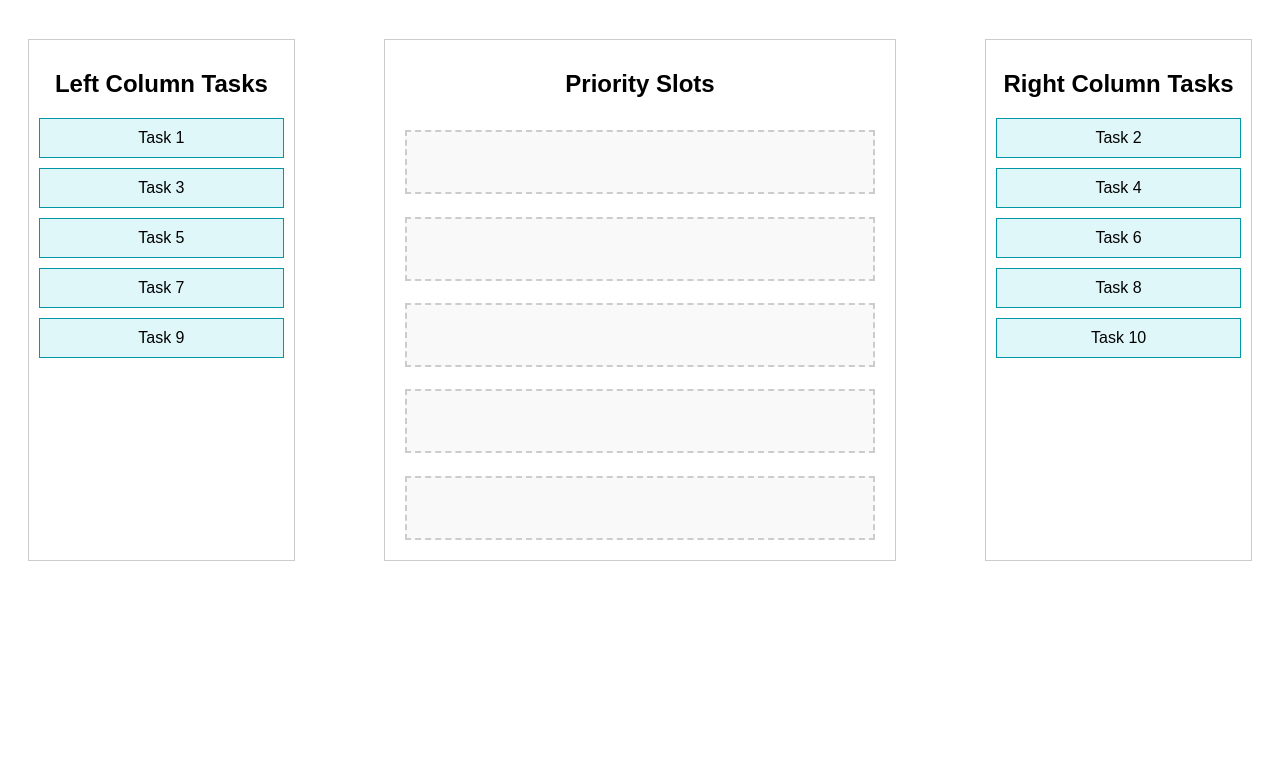
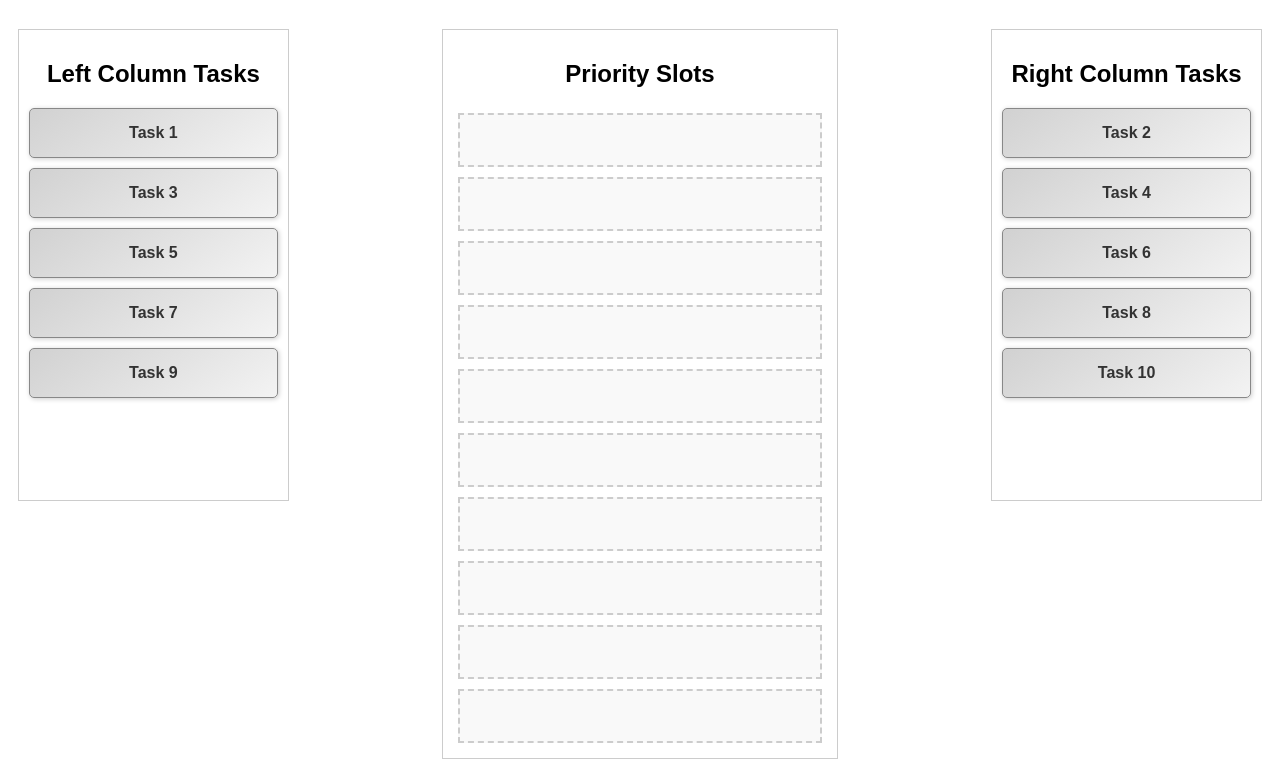
Before and after one commit to zotecsolar/priority_gamify, a plain HTML site: page index.html in a window 1280 px wide. Shown: the part 61-838 px from the top of the page. Before the commit the page ends 800 px from the top, so only its background shows below. Drawn offline with Linux system fonts and the light colour scheme.

Commit message:
Fourth Commit

```diff
--- a/script.js
+++ b/script.js
@@ -31,10 +31,10 @@ function createTaskElement(taskText) {
     return task;
 }
 
-// Add priority slots dynamically
+// Add priority slots dynamically (now 10 slots)
 function createPrioritySlots() {
     const prioritySlots = document.getElementById('priority-slots');
-    for (let i = 1; i <= 5; i++) {
+    for (let i = 1; i <= tasks.length; i++) {
         const slot = document.createElement('div');
         slot.classList.add('slot');
         slot.id = `slot-${i}`;
@@ -72,7 +72,7 @@ function saveState() {
         rightTasks: getTaskList('right-tasks'),
         slots: {}
     };
-    for (let i = 1; i <= 5; i++) {
+    for (let i = 1; i <= tasks.length; i++) {
         state.slots[`slot-${i}`] = getTaskList(`slot-${i}`);
     }
     localStorage.setItem('taskState', JSON.stringify(state));
@@ -93,7 +93,7 @@ function loadState() {
         loadTasks('right-tasks', savedState.rightTasks);
 
         // Load priority slots
-        for (let i = 1; i <= 5; i++) {
+        for (let i = 1; i <= tasks.length; i++) {
             loadTasks(`slot-${i}`, savedState.slots[`slot-${i}`]);
         }
     } else {
--- a/style.css
+++ b/style.css
@@ -6,14 +6,14 @@ body {
 .main-container {
     display: flex;
     justify-content: space-between;
-    padding: 20px;
+    padding: 10px; /* More compact padding */
 }
 
 .task-column {
     width: 20%;
     border: 1px solid #ccc;
     padding: 10px;
-    height: 500px;
+    height: 450px; /* Condensed height */
     overflow-y: auto;
 }
 
@@ -21,15 +21,15 @@ body {
     display: flex;
     flex-direction: column;
     justify-content: space-between;
-    width: 40%;
+    width: 30%; /* Slightly narrower */
     border: 1px solid #ccc;
     padding: 10px;
 }
 
 .slot {
     border: 2px dashed #ccc;
-    height: 60px;
-    margin: 10px;
+    height: 50px; /* Smaller height for slots */
+    margin: 5px; /* Less margin for better use of space */
     display: flex;
     justify-content: center;
     align-items: center;
@@ -37,11 +37,19 @@ body {
 }
 
 .task {
-    background-color: #e0f7fa;
+    background: linear-gradient(145deg, #d1d1d1, #f3f3f3); /* Metallic gradient */
     margin: 10px 0;
-    padding: 10px;
-    border: 1px solid #0097a7;
+    padding: 15px; /* Bigger padding for bigger task size */
+    border: 1px solid #888888;
+    color: #333;
+    font-weight: bold;
     cursor: grab;
+    border-radius: 5px; /* Add some curvature */
+    box-shadow: 1px 1px 5px rgba(0,0,0,0.2); /* Add slight shadow for "metal" look */
+}
+
+.task:hover {
+    background: linear-gradient(145deg, #c1c1c1, #e0e0e0); /* Slight hover effect */
 }
 
 @media (max-width: 768px) {
@@ -52,6 +60,6 @@ body {
 
     .task-column, .priority-slots {
         width: 90%;
-        margin-bottom: 20px;
+        margin-bottom: 10px; /* Reduced margin on mobile */
     }
 }
```
